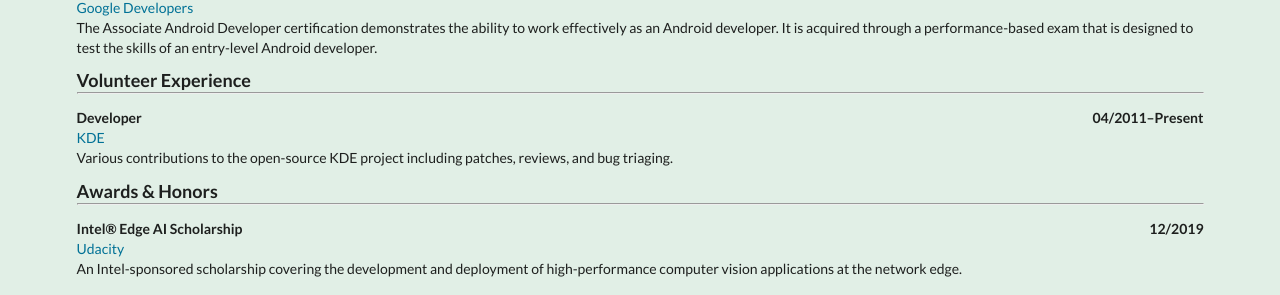
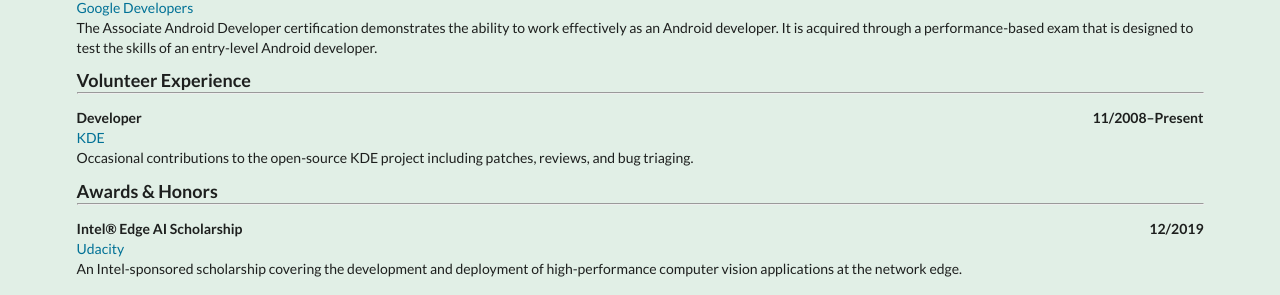
Before and after one commit to KSmanis/ksmanis.github.io, a Jekyll site: the page built from bio/index.html, in a window 1280 px wide. Shown: the part 1128-1423 px from the top of the page. Built offline with Jekyll 4.4.1, drawn with Linux system fonts in a browser that asks for light colours.

Commit message:
Update KDE volunteer experience

```diff
--- a/_data/bio.json
+++ b/_data/bio.json
@@ -164,9 +164,9 @@
       "organization": "KDE",
       "website": "https://kde.org/",
       "position": "Developer",
-      "startDate": "2011-04",
+      "startDate": "2008-11",
       "endDate": "Present",
-      "summary": "Various contributions to the open-source KDE project including patches, reviews, and bug triaging.",
+      "summary": "Occasional contributions to the open-source KDE project including patches, reviews, and bug triaging.",
       "highlights": [
       ]
     }
```
